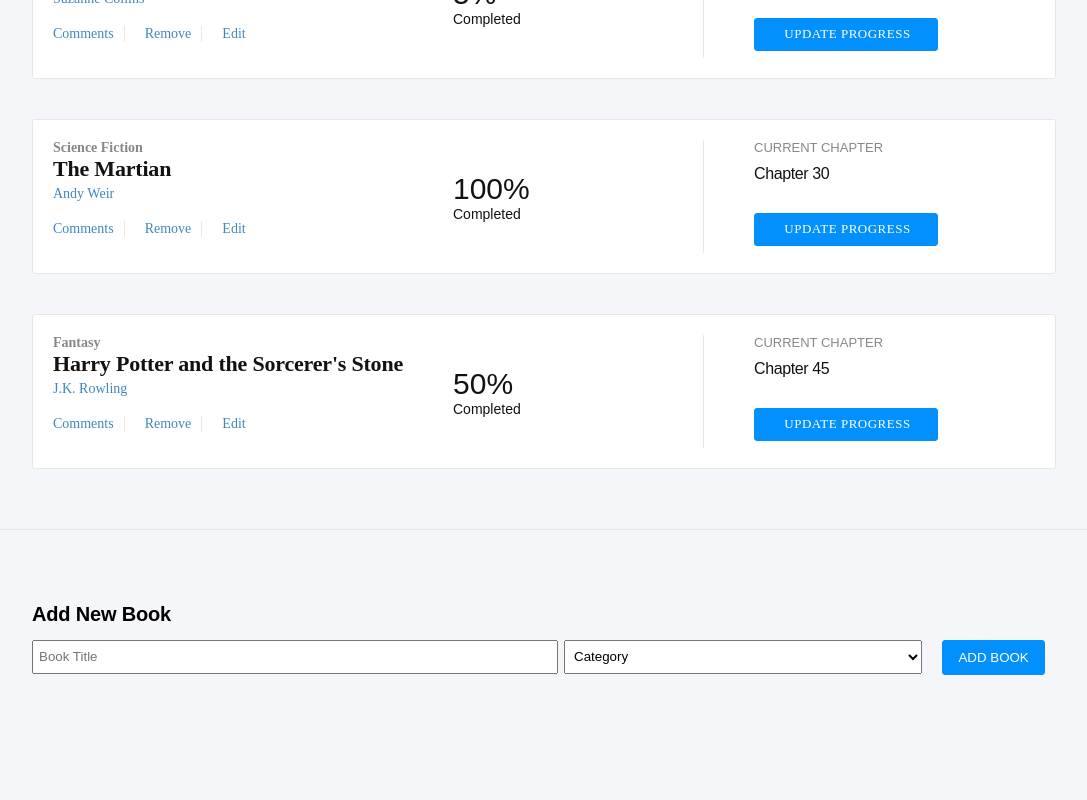
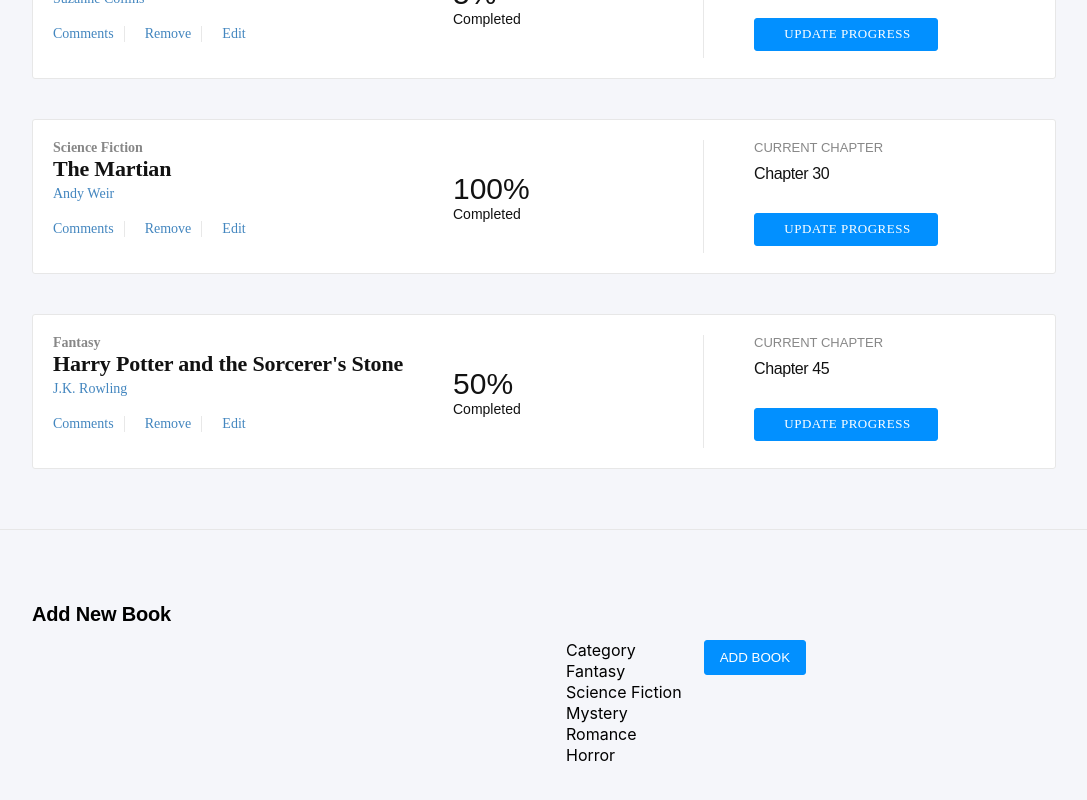
Before and after one commit to sireclifford/BookStore-ReactJs, a React (Create React App) app: page / in a window 1280 px wide. Shown: the part 607-1407 px from the top of the page, without its empty margins (96-1183 px from the left). Built offline with nearby package versions, Linux system fonts and the light colour scheme.

Commit message:
uninstalled react-bootstrap library

```diff
--- a/package.json
+++ b/package.json
@@ -9,7 +9,6 @@
     "bootstrap": "^5.2.0",
     "prop-types": "^15.8.1",
     "react": "^18.2.0",
-    "react-bootstrap": "^2.5.0",
     "react-dom": "^18.2.0",
     "react-icons": "^4.4.0",
     "react-router-dom": "^6.3.0",
--- a/src/components/addBook/AddBook.js
+++ b/src/components/addBook/AddBook.js
@@ -1,7 +1,5 @@
 import React from 'react';
 import './AddBook.css';
-import Button from 'react-bootstrap/Button';
-import Form from 'react-bootstrap/Form';
 
 const AddBook = () => (
   <div className="add-book">
@@ -9,23 +7,23 @@
       <div className="heading">
         <h1>Add New Book</h1>
       </div>
-      <Form className="add-book-form">
-        <Form.Group className="title mb-3 mr-10" controlId="title">
-          <Form.Control className="inputTitle" type="text" placeholder="Book Title" />
-        </Form.Group>
+      <div className="add-book-form">
+        <div className="title mb-3 mr-10">
+          <div className="inputTitle" type="text" placeholder="Book Title" />
+        </div>
 
-        <Form.Select aria-label="Category">
+        <div aria-label="Category">
           <option>Category</option>
           <option value="Fantasy">Fantasy</option>
           <option value="Science Fiction">Science Fiction</option>
           <option value="Mystery">Mystery</option>
           <option value="Romance">Romance</option>
           <option value="Horror">Horror</option>
-        </Form.Select>
-        <Button className="addBookBtn" variant="primary" type="submit">
+        </div>
+        <button className="addBookBtn" variant="primary" type="submit">
           ADD BOOK
-        </Button>
-      </Form>
+        </button>
+      </div>
     </div>
   </div>
 );
```
Also changed, not shown: 1 other file (tests, documents, lock files or other folders).
